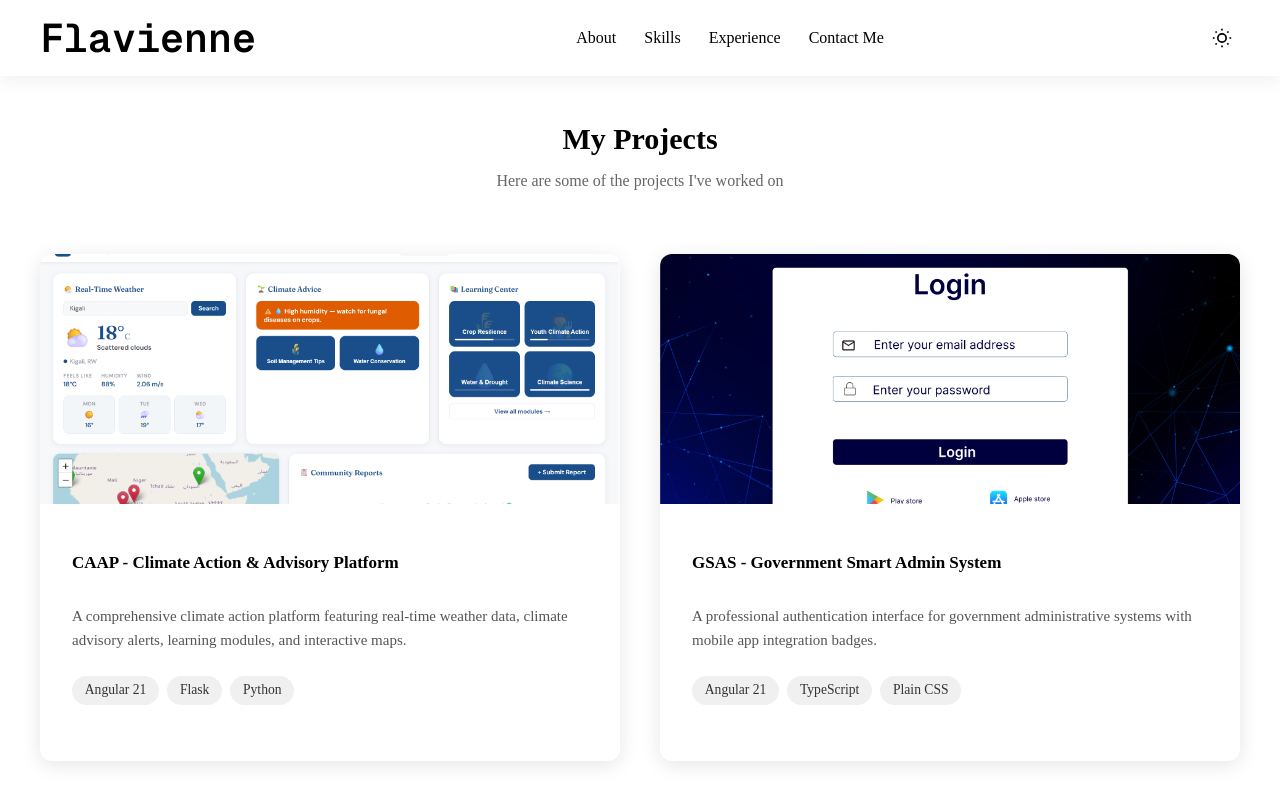
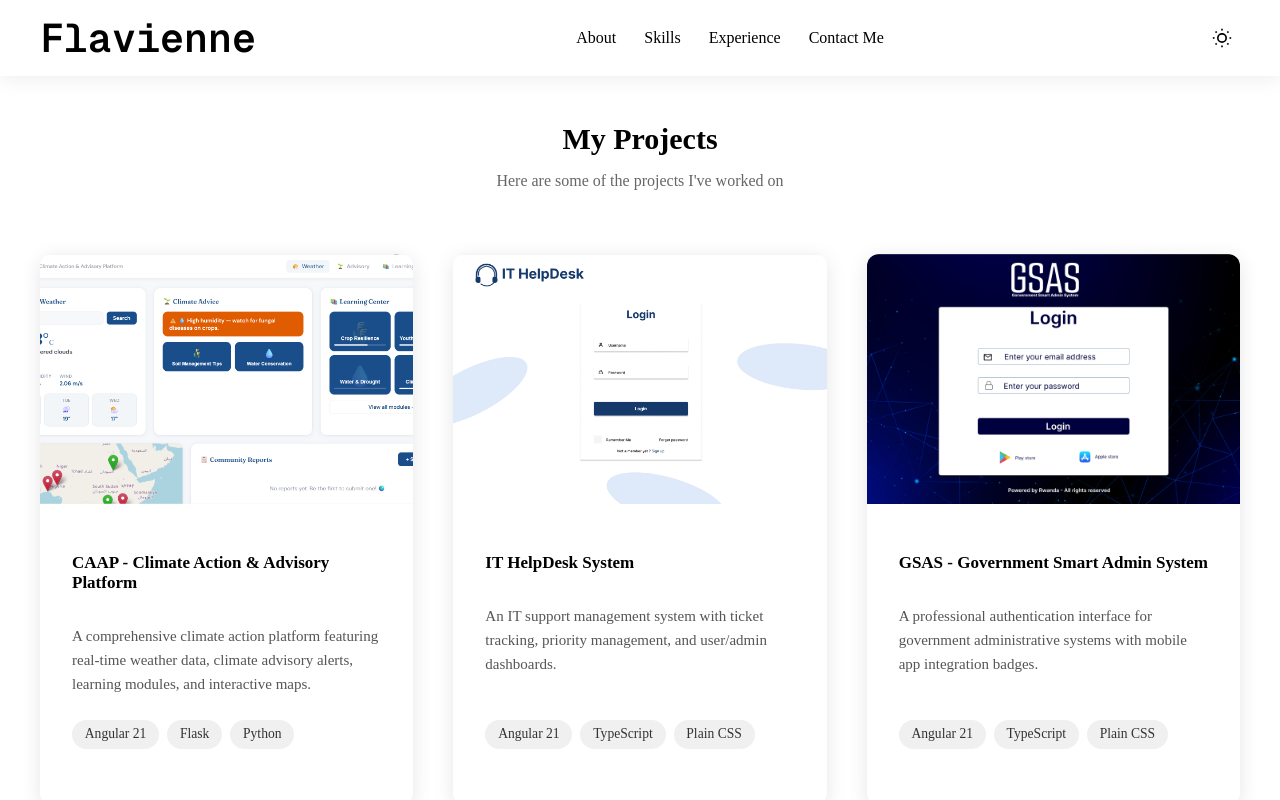
Before and after one commit to Flaviaa4/portfolio, an Angular app: page / in a window 1280 px wide. Both pictures are taken after a click on the button "View My Projects". Shown: the part 2340-3140 px from the top of the page. Built offline with nearby package versions, Linux system fonts and the light colour scheme.

Commit message:
An additional project

```diff
--- a/src/app/projects/projects.html
+++ b/src/app/projects/projects.html
@@ -31,6 +31,30 @@
 
       <div class="project-card">
         <div class="project-image">
+          <img src="assets/HelpDesk.png" alt="IT HelpDesk System">
+          <div class="project-overlay">
+            <a href="https://flaviaa4.github.io/HelpDesk/login" target="_blank" class="project-link">
+              <svg xmlns="http://www.w3.org/2000/svg" width="24" height="24" viewBox="0 0 24 24" fill="none" stroke="currentColor" stroke-width="2">
+                <path d="M18 13v6a2 2 0 0 1-2 2H5a2 2 0 0 1-2-2V8a2 2 0 0 1 2-2h6"></path>
+                <polyline points="15 3 21 3 21 9"></polyline>
+                <line x1="10" y1="14" x2="21" y2="3"></line>
+              </svg>
+            </a>
+          </div>
+        </div>
+        <div class="project-info">
+          <h3 class="project-title">IT HelpDesk System</h3>
+          <p class="project-description">An IT support management system with ticket tracking, priority management, and user/admin dashboards.</p>
+          <div class="project-tech">
+            <span class="tech-tag">Angular 21</span>
+            <span class="tech-tag">TypeScript</span>
+            <span class="tech-tag">Plain CSS</span>
+          </div>
+        </div>
+      </div>
+
+      <div class="project-card">
+        <div class="project-image">
           <img src="assets/GSAS.png" alt="GSAS Login">
           <div class="project-overlay">
             <a href="https://flaviaa4.github.io/gsas-frontend-login/" target="_blank" class="project-link">
```
